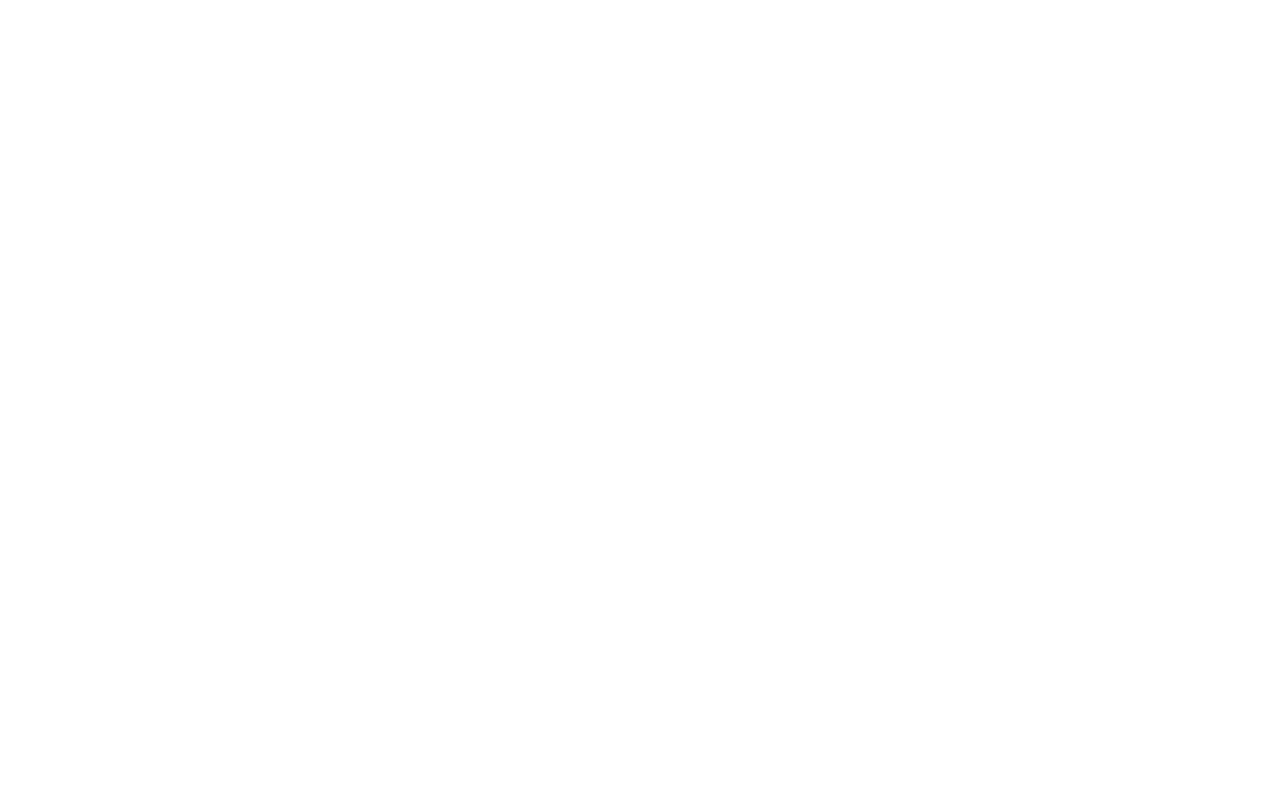
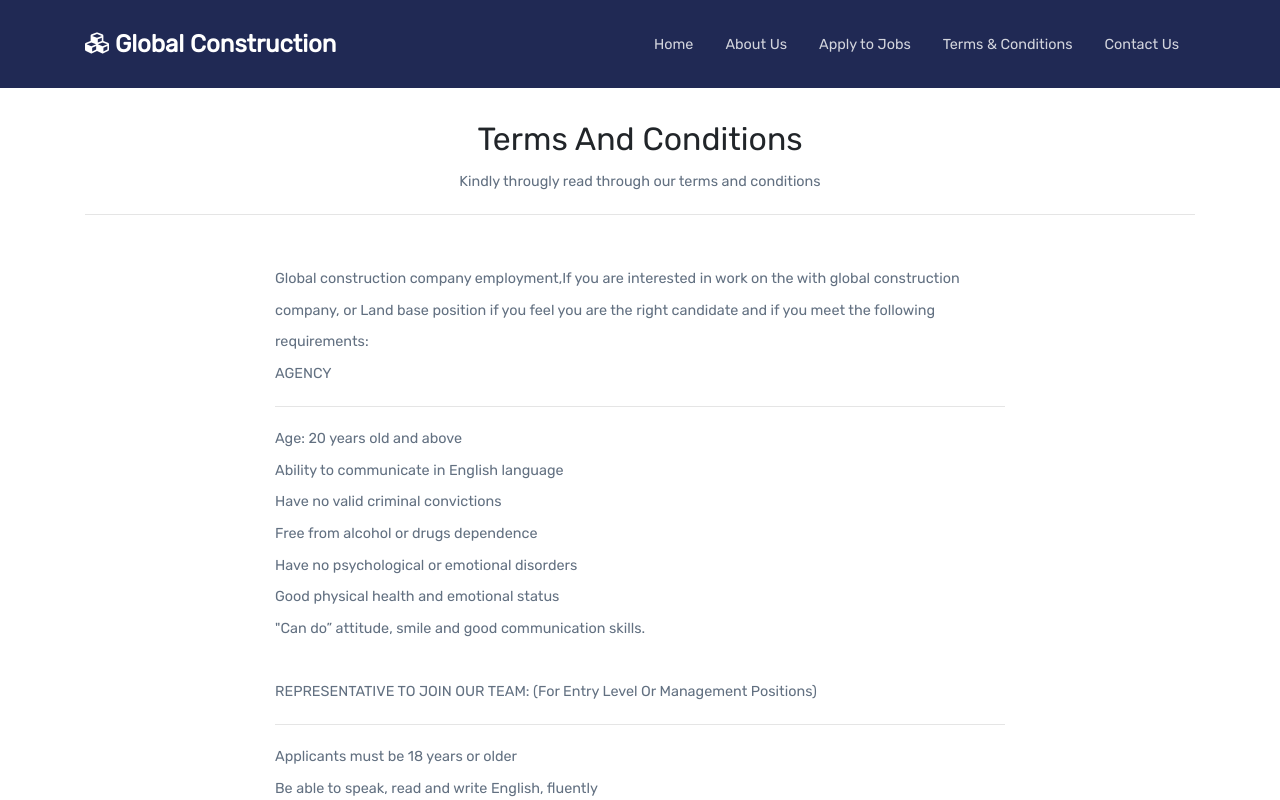
Before and after one commit to Achilles45/jobportal, a Vue app: page /terms in a window 1280 px wide. Shown: the top 800 px of the page. Built offline with nearby package versions, Linux system fonts and the light colour scheme; no server answers.

Commit message:
Added content to the about page and created the terms page

```diff
--- a/src/components/Navbar.vue
+++ b/src/components/Navbar.vue
@@ -10,6 +10,7 @@
                       <li><router-link to="/" class="links">Home</router-link></li>
                       <li><router-link to="/about" class="links">About Us</router-link></li>
                       <li><router-link to="/apply" class="links">Apply to Jobs</router-link></li>
+                      <li><router-link to="/terms" class="links">Terms & Conditions</router-link></li>
                        <li><router-link to="/contact" class="links">Contact Us</router-link></li>
                       <!-- <li><router-link to="/create-account" class="links">Sign Up</router-link></li>
                       <li><router-link to="/signin" class="links">Sign In</router-link></li> -->
--- a/src/router/index.js
+++ b/src/router/index.js
@@ -5,6 +5,7 @@
 import SignUp from '../views/SignUp.vue'
 import SignIn from '../views/SignIn.vue'
 import Apply from '../views/Apply.vue'
+import Terms from '../views/Terms.vue'
 
 Vue.use(VueRouter)
 
@@ -42,6 +43,11 @@
     name: 'Apply',
     component: Apply
   },
+  {
+    path: '/terms',
+    name: 'Terms',
+    component: Terms
+  },
 ]
 
 const router = new VueRouter({
--- a/src/views/About.vue
+++ b/src/views/About.vue
@@ -16,8 +16,8 @@
          <div class="col-md-1"></div>
          <div class="col-md-5">
            <h3>10+ YEARS OF PROVIDING JOB FOR PEOPLE LIKE YOU</h3>
-           <p>We are your best company to work it to help you secure your dream job in any country of the world as we provide our successful applicants opportunities to do the work that matters to them, while exploiting different culture and people in the world</p>
-           <p class="pb-5">You don't need to be worried as all our chats are being tracked and monitored by the FBI agent of USA so can be sure that you are applying in a company registered and licensed under the USA government, and you getting your job,Visa and other benefits is 100% assured and guaranteed... Try us today!</p>
+           <p>Global construction company is a group of independent construction companies that carries out work across the United States, Canada, the Caribbean, and in Australia. These diverse operations in the civil infrastructure, heavy industrial, and buildings markets are supported by a strategic presence in more than 30 major centers.</p>
+           <p class="pb-5">Global construction company help to build on a solid foundation of commitment to corporate social responsibility; continually evolve to incorporate new information, technology, and best practices; and help drive transformational change within the construction industry through leading by example.</p>
            <router-link to="/apply" class="request__btn">Apply to Jobs</router-link>
          </div>
        </div>
--- /dev/null
+++ b/src/views/Terms.vue
@@ -0,0 +1,57 @@
+<template>
+  <div class="terms">
+        <Navbar />
+        <div class="container">
+            <div class="row text-center header">
+                <div class="col-md-12">
+                    <h2>Terms And Conditions</h2>
+                    <p>Kindly througly read through our terms and conditions</p>
+                       <hr>
+                </div>
+            </div>
+            <div class="row text">
+                <div class="col-md-2"></div>
+                <div class="col-md-8">
+                    <p>Global construction company employment,If you are interested in  work on the with global construction company, or Land base position if you feel you are the right candidate and if you meet the following requirements: <br> AGENCY <hr> <p> Age: 20 years old and above <br> Ability to communicate in English language <br> Have no valid criminal convictions <br> Free from alcohol or drugs dependence <br> Have no psychological or emotional disorders <br> Good physical health and emotional status <br> "Can do” attitude, smile and good communication skills. <br><br>
+                    REPRESENTATIVE TO JOIN OUR TEAM: (For Entry Level Or Management Positions) <br><hr> <p>Applicants must be 18 years or older <br> Be able to speak, read and write English, fluently <br> Be able to obtain a valid passport and United States H1B1 visa <br> Be willing to commit to at least a 6 month or 4 months on 2 months off schedule <br> Be able to work with a diverse international crew • Have related experience for the job applied • Be flexible with your work schedule, job duties and job locations <br> Be willing to share a cabin <br> Be willing to work 5 days and up to a possible  hours working in a week <br> Appreciate diversity among guests and crew.if you are intrested in working in USA
+                    Before we can proceed further lets discuss how you will get your visa to get job here is very easy this our terms and conditions any applicant that wants to apply for this job must register under the company and he or she must pay $1000 for the registration fee and the delivery fee  once the fee has been confirmed we will Start up your process quickly note visa processing will take us about 3weeksSo you will get your visa at your home address just make sure that your address is correct thank you.</p>
+                </div>
+                <div class="col-md-2"></div>
+            </div>
+        </div>
+        <Footer />
+  </div>
+</template>
+
+<script>
+import Navbar from '@/components/Navbar.vue'
+import Footer from '@/components/Footer.vue'
+export default {
+    components:{
+        Navbar,
+        Footer
+    }
+}
+</script>
+
+<style lang="scss" scoped>
+.terms{
+    .header{
+        padding: 2rem 0;
+        p{
+            color: #627081;
+            font-size: .9rem;
+            line-height: 2.2;
+        }
+    }
+}
+.text{
+        padding-bottom: 1rem;
+        padding-bottom: 2rem;
+        p{
+            color: #627081;
+            font-size: .9rem;
+            line-height: 2.2;
+        }
+    }
+</style>
```
